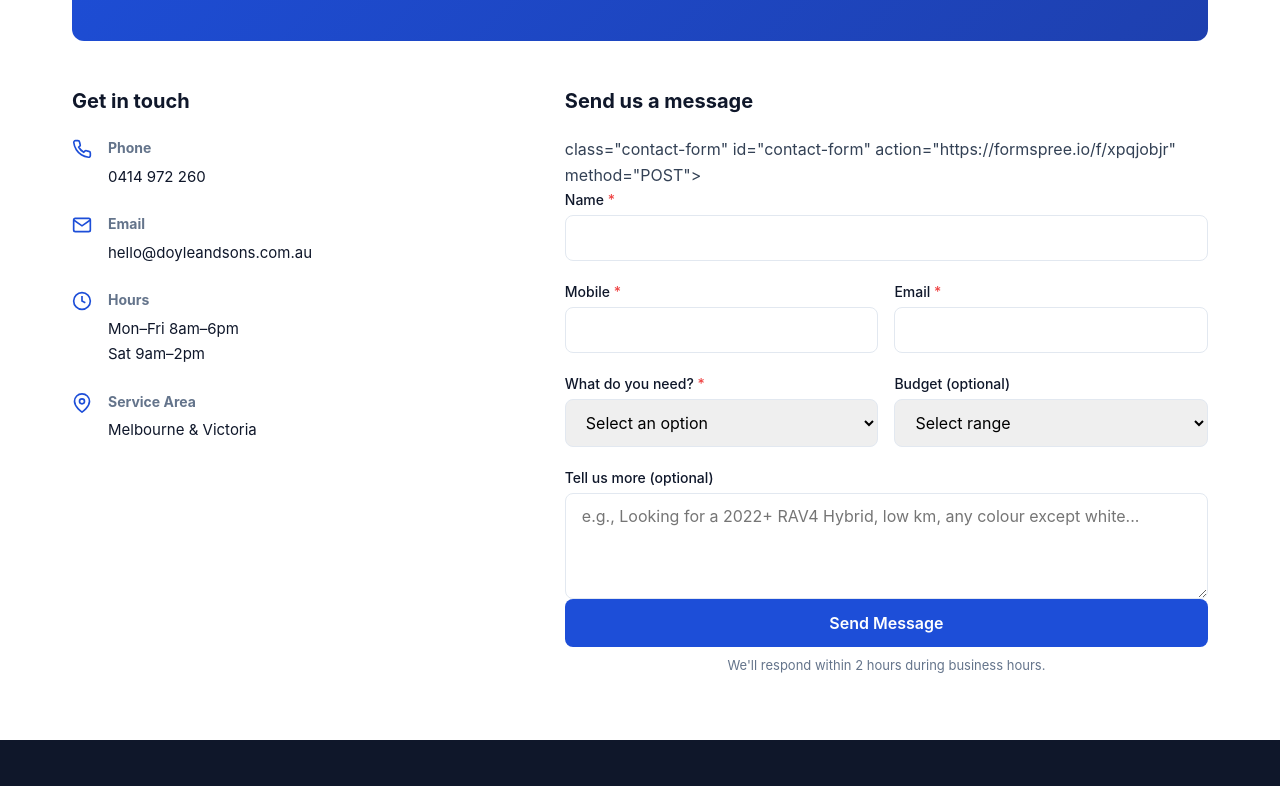
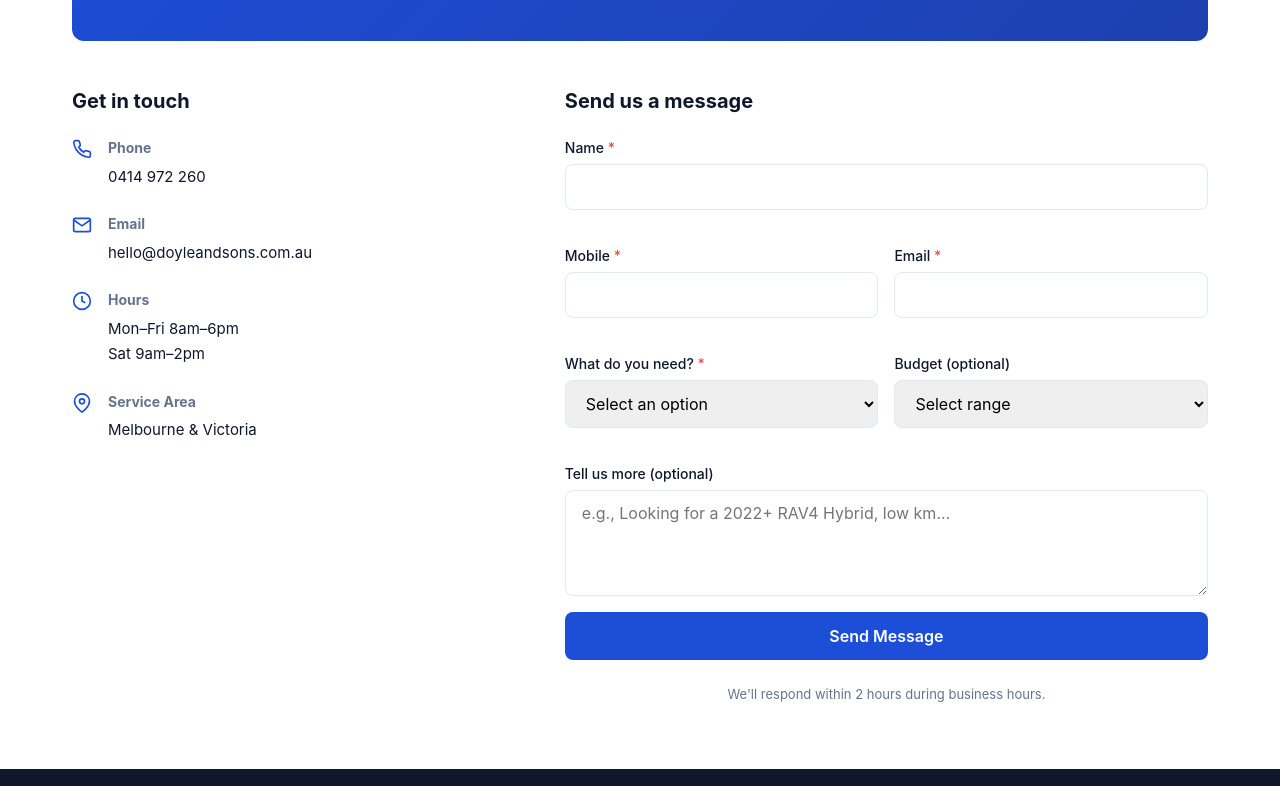
Before and after one commit to pat92campbell-commits/seekcap-website, a plain HTML site: page index.html in a window 1280 px wide. Shown: the part 4920-5706 px from the top of the page. Drawn offline with Linux system fonts and the light colour scheme.

Commit message:
Fix contact form markup

```diff
--- a/index.html
+++ b/index.html
@@ -620,29 +620,31 @@ SITE CONFIGURATION - Edit these values to customise your business details
 
                     <div class="contact-form-wrap">
                         <h3>Send us a message</h3>
-                        <form <input type="hidden" name="_replyto" value="hello@seekautocars.com.au">
- class="contact-form"
-      id="contact-form"
-      action="https://formspree.io/f/xpqjobjr"
-      method="POST">
+                        <form class="contact-form" id="contact-form" action="https://formspree.io/f/xpqjobjr" method="POST">
+  <!-- Optional: subject + redirect after submit -->
+  <input type="hidden" name="_subject" value="New lead from seekautocars.com.au" />
+  <input type="hidden" name="_next" value="https://seekautocars.com.au/#contact" />
 
   <div class="form-group">
     <label for="name">Name <span class="required">*</span></label>
-                                <input type="text" id="name" name="name" required autocomplete="name">
+    <input type="text" id="name" name="name" required autocomplete="name" />
     <span class="form-error" id="name-error"></span>
   </div>
+
   <div class="form-row">
     <div class="form-group">
       <label for="mobile">Mobile <span class="required">*</span></label>
-                                    <input type="tel" id="mobile" name="mobile" required autocomplete="tel">
+      <input type="tel" id="mobile" name="mobile" required autocomplete="tel" />
       <span class="form-error" id="mobile-error"></span>
     </div>
+
     <div class="form-group">
       <label for="email">Email <span class="required">*</span></label>
-                                    <input type="email" id="email" name="email" required autocomplete="email">
+      <input type="email" id="email" name="email" required autocomplete="email" />
       <span class="form-error" id="email-error"></span>
     </div>
   </div>
+
   <div class="form-row">
     <div class="form-group">
       <label for="service">What do you need? <span class="required">*</span></label>
@@ -655,6 +657,7 @@ SITE CONFIGURATION - Edit these values to customise your business details
       </select>
       <span class="form-error" id="service-error"></span>
     </div>
+
     <div class="form-group">
       <label for="budget">Budget (optional)</label>
       <select id="budget" name="budget">
@@ -667,13 +670,16 @@ SITE CONFIGURATION - Edit these values to customise your business details
       </select>
     </div>
   </div>
+
   <div class="form-group">
     <label for="notes">Tell us more (optional)</label>
-                                <textarea id="notes" name="notes" rows="4" placeholder="e.g., Looking for a 2022+ RAV4 Hybrid, low km, any colour except white..."></textarea>
+    <textarea id="notes" name="notes" rows="4" placeholder="e.g., Looking for a 2022+ RAV4 Hybrid, low km..."></textarea>
   </div>
+
   <button type="submit" class="btn btn-primary btn-lg btn-block">Send Message</button>
   <p class="form-note">We'll respond within 2 hours during business hours.</p>
 </form>
+
                         <div class="form-success" id="form-success" hidden>
                             <svg width="48" height="48" viewBox="0 0 24 24" fill="none" stroke="currentColor" stroke-width="2" aria-hidden="true">
                                 <path d="M22 11.08V12a10 10 0 1 1-5.93-9.14"/>
```
Lines whose indentation alone changed are shown as unchanged.
